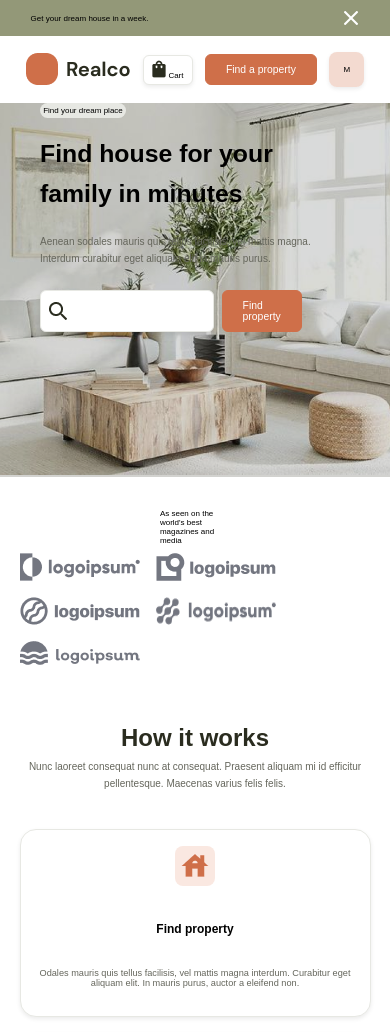
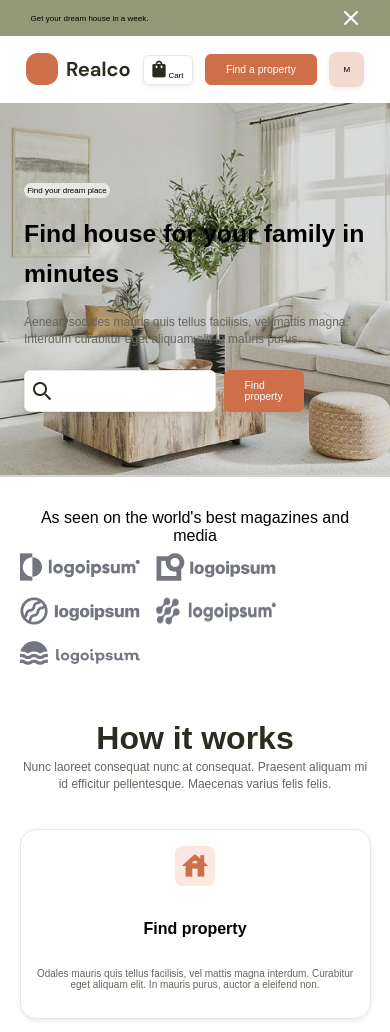
Before and after one commit to akmal-solakhiddinov/Realco, a plain HTML site: page index.html in a window 390 px wide. Shown: the top 1032 px of the page. Drawn offline with Linux system fonts and the light colour scheme.

Commit message:
assignment

```diff
--- a/assets/style/style.scss
+++ b/assets/style/style.scss
@@ -554,12 +554,6 @@ footer {
   }
 }
 
-@media (max-width: 1000px) {
-  html {
-    font-size: 60%;
-  }
-}
-
 @media (max-width: 900px) {
   .home {
     position: relative;
@@ -567,6 +561,7 @@ footer {
     height: 100%;
     padding: 0;
     align-items: center;
+    justify-content: center;
     .image {
       width: 100%;
       height: 100%;
@@ -582,8 +577,10 @@ footer {
       width: 100%;
       height: 100%;
       position: absolute;
+      top: 0;
+      bottom: 0;
       background: rgba(0, 0, 0, 0.144);
-      padding: 0 5rem;
+      padding: 20rem 5rem;
     }
   }
 
@@ -658,16 +655,23 @@ footer {
     }
   }
 
+  .works {
     .magazines {
       display: flex;
       align-items: center;
       justify-content: center;
-    flex-wrap: wrap;
+      flex-direction: column;
       width: 100%;
       p {
-      display: block;
-      margin: 0 auto;
         padding-bottom: 1rem;
+        font-size: 2rem;
+        width: 100%;
+        text-align: center;
+      }
+
+      .logos-container {
+        width: 100%;
+      }
     }
   }
 
@@ -676,6 +680,7 @@ footer {
     flex-wrap: wrap;
   }
 
+  .works {
     .banners-container {
       flex-wrap: wrap;
       align-items: center;
@@ -693,6 +698,7 @@ footer {
         img {
           height: 100%;
           width: 100%;
+        }
       }
     }
   }
@@ -719,6 +725,63 @@ footer {
 }
 
 @media (max-width: 600px) {
+  .heading {
+    color: #2a2c1f;
+    font-size: 4rem;
+    line-height: 3.3rem;
+    font-weight: 700;
+    padding: 1.5rem 0 0.5rem 0;
+
+    &-1 {
+      font-size: 2rem;
+      line-height: 30.6px;
+      padding: 1.5rem 0 0.5rem 0;
+    }
+
+    &-2 {
+      font-size: 1.5rem;
+      line-height: 20.6px;
+      padding: 1rem 0 0.5rem 0;
+    }
+
+    &-3 {
+      font-size: 1.25rem;
+      padding: 1rem 0;
+    }
+
+    &.color {
+      color: white;
+      padding: 2rem 0;
+    }
+  }
+
+  .paragraph {
+    padding: 0.5rem 0 1.5rem 0;
+    font-size: 1.5rem;
+    font-weight: 400;
+    line-height: 2.1rem;
+    color: #65665c;
+    display: inline-block;
+
+    &-1 {
+      font-size: 1.25rem;
+      color: #65665c;
+      display: inline-block;
+      padding: 0.5rem 0 1.5rem 0;
+    }
+
+    &-2 {
+      font-size: 1.15rem;
+      color: #65665c;
+      display: inline-block;
+      padding: 0.5rem 0 1.5rem 0;
+    }
+
+    &.color {
+      color: white;
+    }
+  }
+
   .card-container {
     display: grid;
     grid-template-columns: repeat(2, 1fr);
@@ -737,6 +800,12 @@ footer {
     font-size: 50%;
   }
 
+  .home {
+    .info {
+      padding: 1rem 3rem;
+    }
+  }
+
   .search-container {
     width: 80%;
 
@@ -750,3 +819,19 @@ footer {
     grid-template-columns: repeat(1, 1fr);
   }
 }
+
+@media (max-width: 499px) {
+  .home {
+    .info {
+      padding: 10rem 3rem;
+    }
+  }
+}
+
+@media (max-width: 350px) {
+  .home {
+    .info {
+      padding: 5rem 3rem;
+    }
+  }
+}
```
Also changed, not shown: assets/style/style.css, 1 other file. Lines whose indentation alone changed are shown as unchanged.
